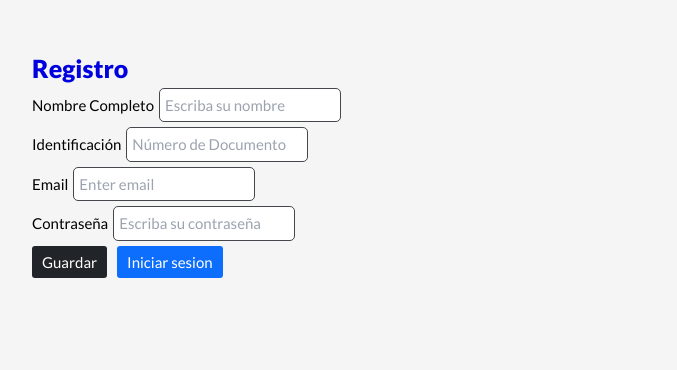
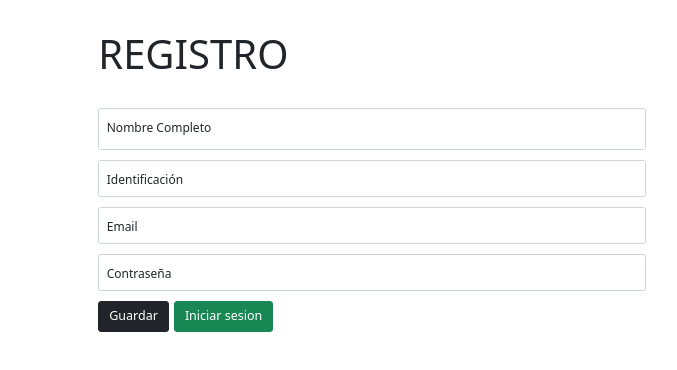
Before and after one commit to Duban10/APPBANCARIA, a React (Vite) app: page / in a window 1280 px wide. Shown: the top 370 px of the page, without its empty margins (268-945 px from the left). Built offline with nearby package versions, Linux system fonts and the light colour scheme.

Commit message:
Agragndole estilos al registro y login

```diff
--- a/src/components/Login.jsx
+++ b/src/components/Login.jsx
@@ -35,27 +35,31 @@ function Login() {
     <div>
 
         {home ? (
-          <div className="container-f">
+          <div className="container">
+              <div className="row col-md-6 offset-md-3 mt-5">
                 <form onSubmit={handleLogin} className="formReg">
-              <h3 className="mb-5">Iniciar Sesión</h3>
-              <div className="form-group mb-3">
-                <label className="mb-3">Email</label>
+                <h3 className="display-5 mb-5"><strong>INICIAR SESIÓN</strong></h3>
+
+                  <div className="form-floating mb-3">
                     <input
                       type="email"
                       className="form-control"
+                      id="floatingEmail"
                       placeholder="Enter email"
                       onChange={(event) => setEmaillog(event.target.value)}
                     />
+                    <label for="floatingEmail">Email</label>
                   </div>
 
-              <div className="form-group mb-3">
-                <label className="mb-3">Password</label>
+                  <div className="form-floating mb-3">
                     <input
                       type="password"
                       className="form-control"
+                      id="floatingPassword"
                       placeholder="Enter password"
                       onChange={(event) => setPasswordlog(event.target.value)}
                     />
+                    <label for="floatingPassword">Password</label>
                   </div>
 
                   <button type="submit" className="btn btn-dark btn-lg btn-block">
@@ -70,6 +74,7 @@ function Login() {
                   )}
                 </form>
               </div>
+          </div>
         ) : (
           <Home />
         )}
--- a/src/components/Modal.jsx
+++ b/src/components/Modal.jsx
@@ -60,7 +60,7 @@ const Modal = ({
 
 
   return (
-    <div className="modal">
+    <div className="modals">
         <div className="cerrar-modal">
           <img
             src={CerrarBtn}
--- a/src/components/Registro.jsx
+++ b/src/components/Registro.jsx
@@ -44,57 +44,61 @@ function Registro() {
         <div className="container">
           {" "}
           {login ? (
-            <div className="container-f mx-auto">
-                <form onSubmit={handleFormSubmit} className="formReg">
-                    <h3 className="mb-5">Registro</h3>
+            <div className="row col-md-6 offset-md-3 mt-5">
+                <form onSubmit={handleFormSubmit} className="formr">
+                    <h3 className="display-5 mb-5"><strong>REGISTRO</strong></h3>
 
-                    <div className="form-group mb-3">
-                        <label className="mb-3">Nombre Completo</label>
+                    <div className="form-floating mb-3">
                         <input
                         type="text"
-                        className="form-control"
+                        className="form-control pb-5"
+                        id="floatingNombre"
                         placeholder="Escriba su nombre"
                         name="name"
                         onChange={(event) => setName(event.target.value)}
                         />
+                        <label for="floatingNombre">Nombre Completo</label>
                     </div>
 
-                    <div className="form-group mb-3">
-                        <label className="mb-3">Identificación</label>
+                    <div className="form-floating mb-3">
                         <input
                         type="text"
                         className="form-control"
+                        id="floatingId"
                         placeholder="Número de Documento"
                         onChange={(event) => setIdentificacion(event.target.value)}
                         />
+                        <label for="floatingId">Identificación</label>
                     </div>
 
 
-                    <div className="form-group mb-3">
-                        <label className="mb-3">Email</label>
+                    <div className="form-floating mb-3">
                         <input
                         type="email"
                         className="form-control"
+                        id="floatingEmail"
                         placeholder="Enter email"
                         onChange={(event) => setEmail(event.target.value)}
                         />
+                        <label for="floatingEmail">Email</label>
                     </div>
 
-                    <div className="form-group mb-5">
-                        <label className="mb-3">Contraseña</label>
+                    <div className="form-floating mb-3">
                         <input
                         type="password"
+                        id="floatingPassword"
                         className="form-control"
                         placeholder="Escriba su contraseña"
                         onChange={(event) => setPassword(event.target.value)}
                         />
+                        <label for="floatingPassword">Contraseña</label>
                     </div>
 
 
                     <button type="submit" className="btn btn-dark btn-lg btn-block">
                         Guardar
                     </button>
-                    <button onClick={handleClick} className="btn btn-primary btn-lg btn-block">
+                    <button onClick={handleClick} className="btn btn-success  btn-lg btn-block ">
                         Iniciar sesion
 
                     </button>
--- a/src/index.css
+++ b/src/index.css
@@ -337,7 +337,7 @@ main {
     cursor: pointer;
 }
 
-.modal {
+.modals {
     position: absolute;
     background-color: rgb(0 0 0 / 0.92);
     top: 0;
@@ -345,18 +345,18 @@ main {
     right: 0;
     bottom: 0;
 }
-.modal .cerrar-modal {
+.modals .cerrar-modal {
     position: absolute;
     right: 3rem;
     top: 3rem;
     width: 3rem;
     height: 3rem;
 }
-.modal .cerrar-modal img {
+.modals .cerrar-modal img {
     width: 100%;
 }
 
-.modal .formulario {
+.modals .formulario {
     max-width: 80rem;
     width: 40rem;
     transition-property: all;
@@ -364,23 +364,23 @@ main {
     transition-timing-function: ease-in;
     opacity: 0;
 }
-.modal label {
+.modals label {
     color: var(--blanco);
 }
-body .modal {
+body .modals {
     overflow: hidden;
 }
 
-.modal .formulario.animar {
+.modals .formulario.animar {
     position: relative;
     opacity: 1;
 }
 
-.modal .formulario.cerrar {
+.modals .formulario.cerrar {
     opacity: 0;
 }
 
-.modal label {
+.modals label {
     text-align: left;
 }
 
@@ -409,67 +409,13 @@ body .modal {
     text-align: right;
 }
 
-.btn-primary{
-    margin-left: 10px !important;
+.form-floating {
+    font-size: 1.2rem;
 }
-
-.formReg label, .formReg input, .formReg button{
-    font-size: 15px;
-
-}
-.formReg input {
-    border: 1px solid #44484d;
-    border-radius: 5px;
-    padding: 5px 5px;
-}
-
-.formReg h3{
-    font-size:25px;
-    color: #0101DF;
-    font-weight: 900;
-}
-.container-f {
-    margin-left: 300px;
-    margin-top: 50px;
-}
-.formReg .form-group{
-    margin-bottom:5px;
-}
-
-.formReg label {
+.btn-dark{
     margin-right:5px;
 }
 
-.btn-primary{
-    color:#fff;
-    background-color:#0d6efd;
-    border-color:#0d6efd;
-    padding: 5px 10px;
-    border-radius: 3px;
+.formr h3{
+    font-size: 40px;
 }
-.btn-primary:hover{color:#fff;
-    background-color:#0b5ed7;
-    border-color:#0a58ca
-}
-.btn-check:focus+.btn-primary,.btn-primary:focus{
-    color:#fff;
-    background-color:#0b5ed7;
-    border-color:#0a58ca;
-    box-shadow:0 0 0 .25rem rgba(49,132,253,.5)
-}
-.btn-check:active+.btn-primary,.btn-check:checked+.btn-primary,.btn-primary.active,.btn-primary:active,.show>.btn-primary.dropdown-toggle{
-    color:#fff;
-    background-color:#0a58ca;
-    border-color:#0a53be
-}
-.btn-check:active+.btn-primary:focus,.btn-check:checked+.btn-primary:focus,.btn-primary.active:focus,.btn-primary:active:focus,.show>.btn-primary.dropdown-toggle:focus{
-    box-shadow:0 0 0 .25rem rgba(49,132,253,.5)
-}
-.btn-primary.disabled,.btn-primary:disabled{
-    color:#fff;
-    background-color:#0d6efd;
-    border-color:#0d6efd
-}
-
-.btn-dark{color:#fff;background-color:#212529;border-color:#212529;padding: 5px 10px;
-    border-radius: 3px;}.btn-dark:hover{color:#fff;background-color:#1c1f23;border-color:#1a1e21}.btn-check:focus+.btn-dark,.btn-dark:focus{color:#fff;background-color:#1c1f23;border-color:#1a1e21;box-shadow:0 0 0 .25rem rgba(66,70,73,.5)}.btn-check:active+.btn-dark,.btn-check:checked+.btn-dark,.btn-dark.active,.btn-dark:active,.show>.btn-dark.dropdown-toggle{color:#fff;background-color:#1a1e21;border-color:#191c1f}.btn-check:active+.btn-dark:focus,.btn-check:checked+.btn-dark:focus,.btn-dark.active:focus,.btn-dark:active:focus,.show>.btn-dark.dropdown-toggle:focus{box-shadow:0 0 0 .25rem rgba(66,70,73,.5)}.btn-dark.disabled,.btn-dark:disabled{color:#fff;background-color:#212529;border-color:#212529}
--- a/src/main.jsx
+++ b/src/main.jsx
@@ -1,6 +1,7 @@
 import React from 'react'
 import ReactDOM from 'react-dom'
 import './index.css'
+import 'bootstrap/dist/css/bootstrap.min.css'
 import App from './App'
 
 ReactDOM.render(
```
Lines whose indentation alone changed are shown as unchanged.
